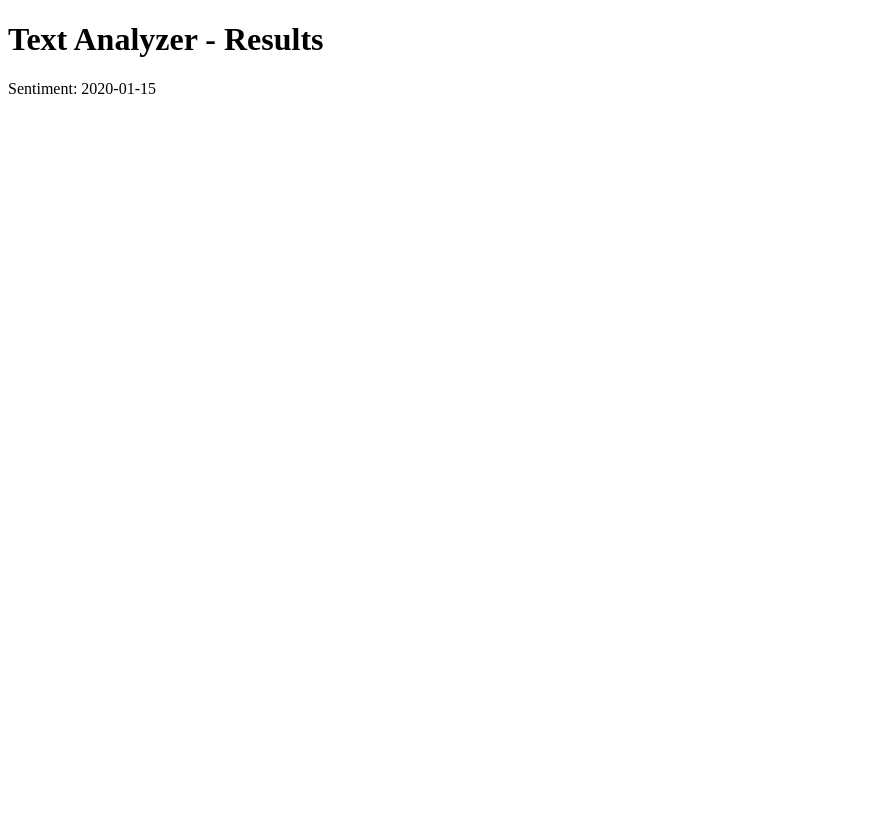
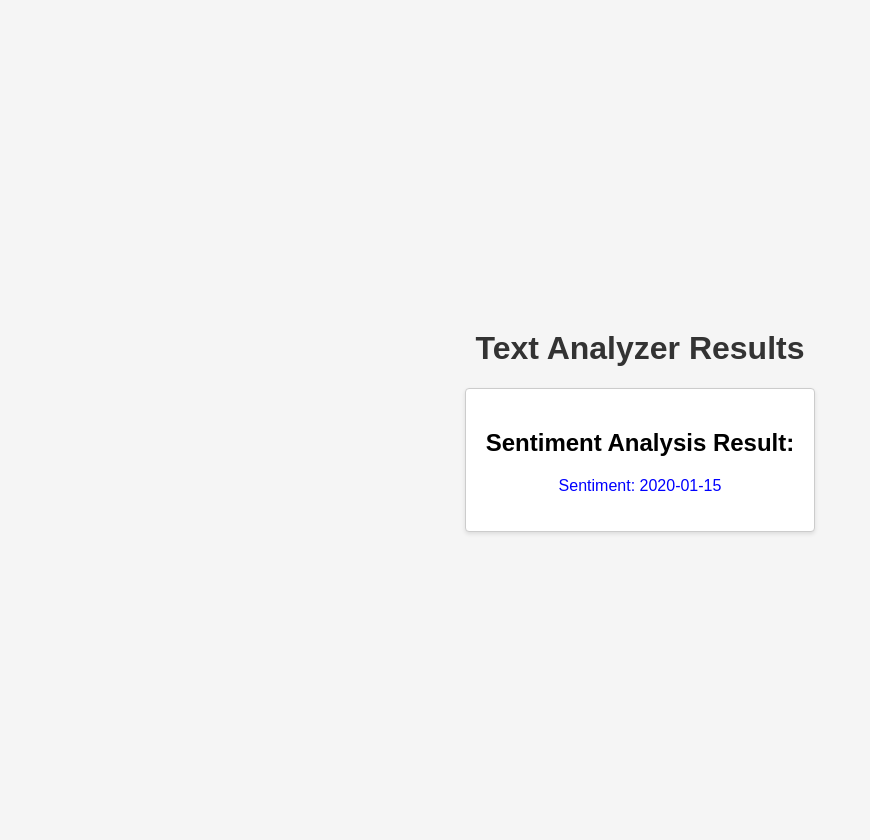
Before and after one commit to Shahid-Fahad/Sentiment-Analysis-API, a Django app: template templates/results.html in a window 1280 px wide. Shown: the whole page, without its empty margins (0-870 px from the left). Before the commit the page ends 94 px from the top, so only its background shows below. Run offline with Django 4.2, Linux system fonts and the light colour scheme; the template is opened without the code that fills it: most values are stand-ins (such as "Sample title", 1, 10 or a date in 2020).

Commit message:
Second Commit

```diff
--- a/templates/home.html
+++ b/templates/home.html
@@ -57,8 +57,9 @@
     </style>
 </head>
 <body>
-    <h1>Text Analyzer</h1>
-    <form method="post" action="{% url 'home'%}">
+    <div class="container">
+        <h1>Text Sentiment Analyzer</h1>
+        <form method="post" action="{% url 'home' %}">
             {% csrf_token %}
             <label for="text-input">Enter Text to Analyze:</label>
             <br>
@@ -66,5 +67,6 @@
             <br><br>
             <button type="submit">Analyze</button>
         </form>
+    </div>
 </body>
 </html>
--- a/templates/results.html
+++ b/templates/results.html
@@ -1,10 +1,58 @@
 <!DOCTYPE html>
 <html>
 <head>
-    <title>Text Analyzer - Results</title>
+    <title>Text Analyzer Results</title>
+    <style>
+        body {
+            font-family: Arial, sans-serif;
+            background-color: #f5f5f5;
+            margin: 0;
+            padding: 20px;
+            display: flex;
+            align-items: center;
+            justify-content: center;
+            height: 100vh;
+        }
+
+        .container {
+            text-align: center;
+        }
+
+        h1 {
+            color: #333;
+        }
+
+        .result {
+            margin-top: 20px;
+            padding: 20px;
+            background-color: #fff;
+            border: 1px solid #ccc;
+            border-radius: 4px;
+            box-shadow: 0 2px 4px rgba(0, 0, 0, 0.1);
+        }
+
+        .positive {
+            color: green;
+        }
+
+        .negative {
+            color: red;
+        }
+
+        .neutral {
+            color: blue;
+        }
+    </style>
 </head>
 <body>
-    <h1>Text Analyzer - Results</h1>
-    <p>Sentiment: {{ sentiment }}</p>
+    <div class="container">
+        <h1>Text Analyzer Results</h1>
+        <div class="result">
+            <h2>Sentiment Analysis Result:</h2>
+            <p class="{% if sentiment == 'positive' %}positive{% elif sentiment == 'negative' %}negative{% else %}neutral{% endif %}">
+                Sentiment: {{ sentiment }}
+            </p>
+        </div>
+    </div>
 </body>
 </html>
```
Also changed, not shown: api/views.py (+3 -4 lines), requirements.txt (added, +59 -0 lines). Lines whose indentation alone changed are shown as unchanged.
